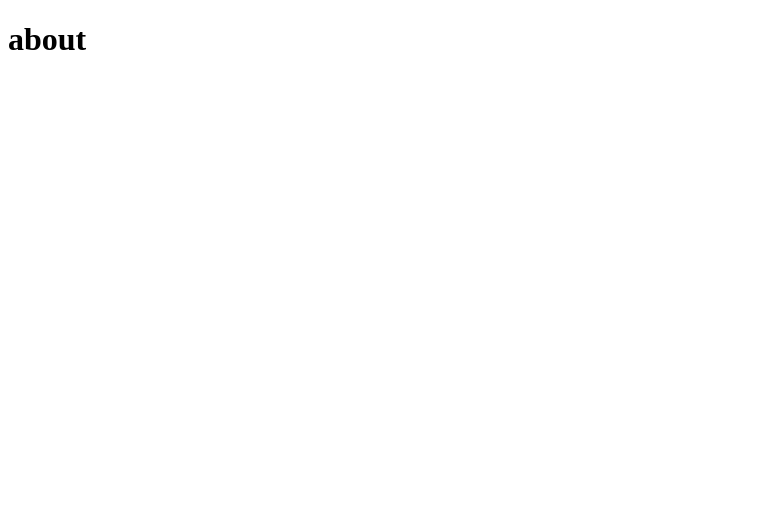
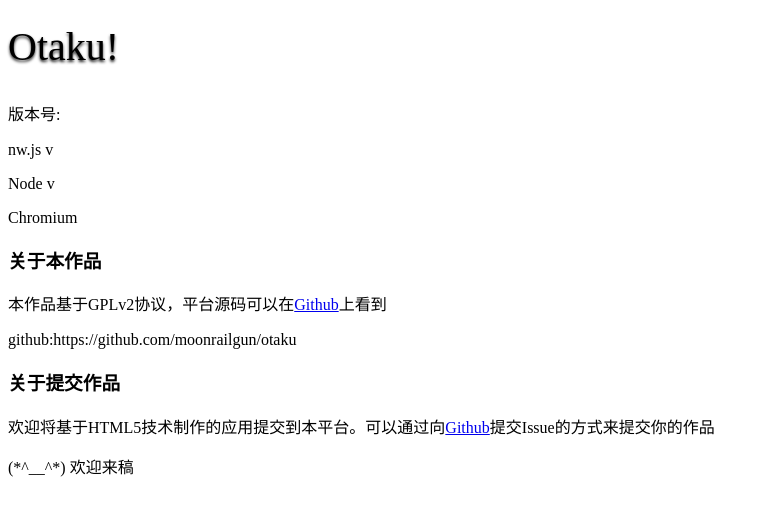
Before and after one commit to moonrailgun/otaku-old, a website: page page/about.html in a window 1280 px wide. Shown: the whole page, without its empty margins (0-770 px from the left). Drawn offline with Linux system fonts and the light colour scheme.

Commit message:
关于
ADD 关于

```diff
--- a/page/about.html
+++ b/page/about.html
@@ -3,8 +3,35 @@
 <head lang="en">
     <meta charset="UTF-8">
     <title></title>
+    <style>
+        #about-header{
+            text-align: left;
+            text-shadow: 0 2px 3px #222;
+            font-size: 40px;
+            padding: 15px 0;
+        }
+    </style>
 </head>
 <body>
-<h1>about</h1>
+<div id="about-wrapper">
+    <div id="about-header">Otaku!</div>
+    <div id="nwjserver">
+        <p>版本号:</p>
+        <p>nw.js v<span id="nw-version"></span></p>
+        <p>Node v<span id="node-version"></span></p>
+        <p>Chromium <span id="chromium-version"></span></p>
+    </div>
+    <div>
+        <h3>关于本作品</h3>
+        <p>本作品基于GPLv2协议，平台源码可以在<a href="https://github.com/moonrailgun/otaku" target="_blank">Github</a>上看到</p>
+        <p>github:https://github.com/moonrailgun/otaku</p>
+    </div>
+    <div>
+        <h3>关于提交作品</h3>
+        <p>欢迎将基于HTML5技术制作的应用提交到本平台。可以通过向<a href="https://github.com/moonrailgun/otaku/issues" target="_blank">Github</a>提交Issue的方式来提交你的作品</p>
+        <p>(*^__^*) 欢迎来稿</p>
+    </div>
+</div>
+<script src="js/about.js"></script>
 </body>
 </html>
```
Also changed, not shown: js/about.js (added, +9 -0 lines), main.html (+2 -2 lines).
